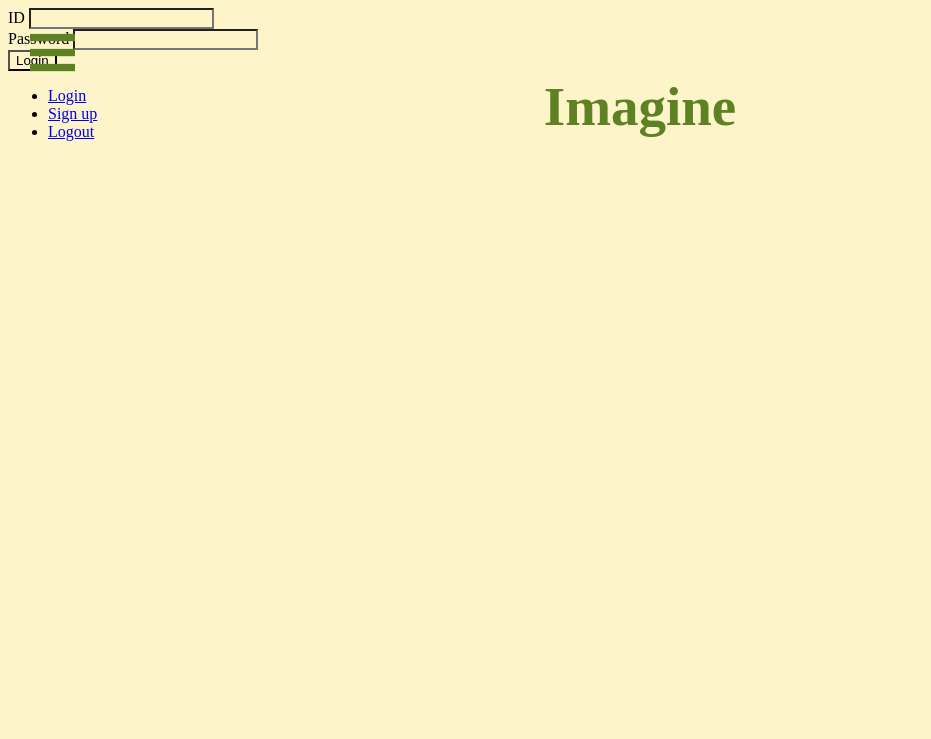
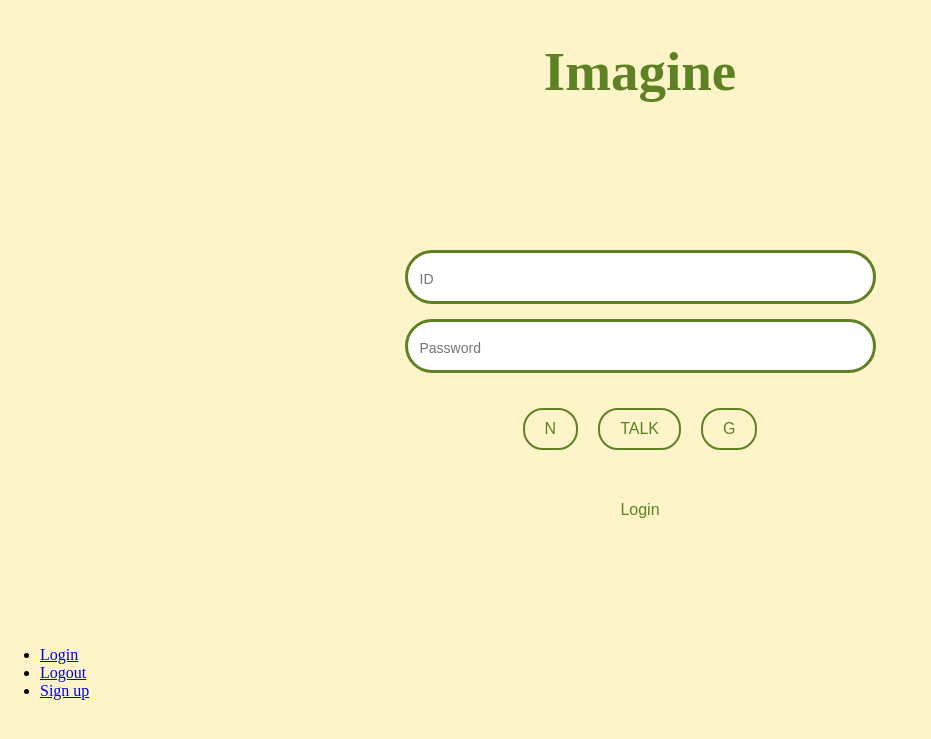
Before and after one commit to standyoung/imagine, a Django app: page /account/login/ in a window 1280 px wide. Shown: the top 739 px of the page, without its empty margins (0-931 px from the left). Run offline with Django 4.2, Linux system fonts and the light colour scheme.

Commit message:
login 야매

```diff
--- a/account/views.py
+++ b/account/views.py
@@ -12,7 +12,8 @@
 
 # Create your views here.
 def logout(request):
-    auth.auth_logout(request)
+    if request.method == 'POST':
+        auth.auth_logout(request)
     return redirect('/')
 
 def login(request):
--- a/templates/account/login.html
+++ b/templates/account/login.html
@@ -1,31 +1,98 @@
 {% extends 'base.html' %}
 
 {% block script %}
+
 {% endblock %}
 
 {% load static %}
 
 {% block style %}
+
 <style>
+    .container {
+        width: 100%;
+        display: flex;
+        flex-direction: column;
+        align-items: center;
+        margin-top: 150px;
+    }
+    .login-input-section-wrap {
+        padding-top: 100px;
+        display: flex;
+        flex-direction: column;
+        align-items: center;
+    }
+    .login-input-wrap {
+        width: 465px;
+        height: 48px;
+        border: 3px solid rgb(94, 130, 35);
+        background: white;
+        border-radius: 40px;
+        margin-bottom: 15px;
+    }
+    .login-input-wrap input {
+        border: none;
+        width: 430px;
+        margin-top: 10px;
+        font-size: 14px;
+        margin-left: 10px;
+        height: 30px;
+    }
+    .social-login-wrap {
+        display: flex;
+        justify-content: space-around;
+        padding: 0 20px;
+        margin: 20px 0;
+    }
+    .social-button {
+        background-color: #FDF4C9;
+        border: 2px solid #5E8223;
+        border-radius: 20px;
+        padding: 10px 20px;
+        font-size: 16px;
+        color: #5E8223;
+        cursor: pointer;
+        margin: 0 10px;
+    }
+    .login-button-wrap {
+        padding-top: 20px;
+    }
+    .login-button-wrap button {
+        width: 100px;
+        height: 40px;
+        font-size: 16px;
+        background: rgb(253, 244, 201);
+        color: rgb(94, 130, 35);
+        border: none;
+        cursor: pointer;
+    }
 </style>
 {% endblock %}
 
-<!--html 코드 작성-->
 {% block content %}
-<div>
-    <form action="{% url 'account:login' %}" method="post">
+<div class="container">
+    <form action="" method="post">
         {% csrf_token %}
-        <div>
-            <label for="username">ID</label>
-            <input type="text" class="form-control" name="username" id="username">
+        <div class="main-wrap">
+        <!-- 로그인 섹션 -->
+            <section class="login-input-section-wrap">
+                <div class="login-input-wrap">
+                    <input placeholder="ID" type="text" name="username">
+                </div>
+                <div class="login-input-wrap password-wrap">
+                    <input placeholder="Password" type="password" name="password">
+                </div>
+            <!-- 소셜 로그인 버튼 -->
+                <div class="social-login-wrap">
+                    <button class="social-button naver">N</button>
+                    <button class="social-button kakao">TALK</button>
+                    <button class="social-button google">G</button>
+                </div>
+                <div class="login-button-wrap">
+                    <button type="submit">Login</button>
+                </div>
+            </section>
         </div>
-        <div>
-            <label for="password">Password</label>
-            <input type="password" class="form-control" name="password" id="password">
-        </div>
-        <div class="login-button"><input type="submit" value="Login"></div>
-        {{error}}
     </form>
 </div>
-
 {% endblock %}
--- a/templates/account/signup.html
+++ b/templates/account/signup.html
@@ -7,6 +7,11 @@
 
 {% block style %}
 <style>
+    .form {
+        position: absolute;
+        top:200px;
+    }
+
 </style>
 {% endblock %}
 
--- a/templates/base.html
+++ b/templates/base.html
@@ -1,4 +1,3 @@
-
 <!DOCTYPE html>
 {% block content %}
 {% block title %}Imagine : 감성노래 추천 웹서비스{% endblock %}
@@ -6,74 +5,53 @@
 {% load static %}
 <html lang="ko">
 <head>
+    <meta charset="UTF-8">
     <title>Imagine : 감성노래 추천 웹서비스</title>
-    <meta charset="UTF-8">
-
+    <link href="https://fonts.googleapis.com/css2?family=Noto+Serif+KR&display=swap" rel="stylesheet">
     <style>
-        @import url('https://fonts.googleapis.com/css2?family=Noto+Serif+KR&display=swap');
-        .noto-serif-kr-regular {
-          font-family: "Noto Serif KR", serif;
-          font-weight: 400;
-          font-style: normal;
+        body {
+            background-color: #FDF4C9;
+            margin: 0;
+            padding: 0;
+            font-family: "Noto Serif KR", serif;
         }
-
-        * {
-            background-color:#FDF4C9;
-        }
-        .title{
-            left: 50%;
-            transform: translateX(-50%);
+        .header {
+            display: flex;
+            justify-content: center;
+            padding: 20px 0;
+            font-size: 55px;
+            font-weight:700;
+            color: rgb(94, 130, 35);
+            position: absolute;
+            width: 100%;
             top: 20px;
-            position: absolute;
-            width: 300px;
-            height: 100px;
-            color: rgb(94, 130, 35);
-            font-family: "Noto Serif KR";
-            font-size: 55px;
-            font-weight: 700;
-            line-height: 100px;
-            letter-spacing: 0px;
-            text-align: center;
-            cursor : pointer;
-        }
-        .menu img{
-            position: absolute;
-            top: 30px;
-            left: 30px;
-            width: 45px;
-            cursor : pointer;
+            left: 0;
             background: none;
         }
+        .main-container {
+            display: flex;
+            flex-direction: column;
+            align-items: center;
+            width: 100%;
+            padding-top: 100px;
+        }
     </style>
-
 {% block script %}
 {% endblock %}
 
 {% block style %}
 {% endblock %}
-
 </head>
 <body>
-{% if request.session.authUser is None %}
-<div class="menu">
-    <a href="{% url 'mypage:like' %}">
-        <img src="{% static 'image/menu-icon.png' %}" alt="menu">
-    </a>
-</div>
-{% endif %}
-<div>
-    <a href="{% url 'home:home' %}">
-        <h1 class="title">Imagine</h1>
-    </a>
-</div>
-
+    <div class="header">
+        <a href="{% url 'home:home' %}" style="text-decoration: none; color: inherit;">Imagine</a>
+    </div>
+    <div class="main-container">
+    </div>
 <ul>
     <li><a href="{% url 'account:login' %}">Login</a></li>
+    <li><a href="{% url 'account:logout' %}">Logout</a></li>
     <li><a href="{% url 'account:signup' %}">Sign up</a></li>
-    <li><a href="{% url 'account:logout' %}">Logout</a></li>
 </ul>
-
-
 </body>
-
 </html>
```
Also changed, not shown: templates/home/home.html (+2 -7 lines).
